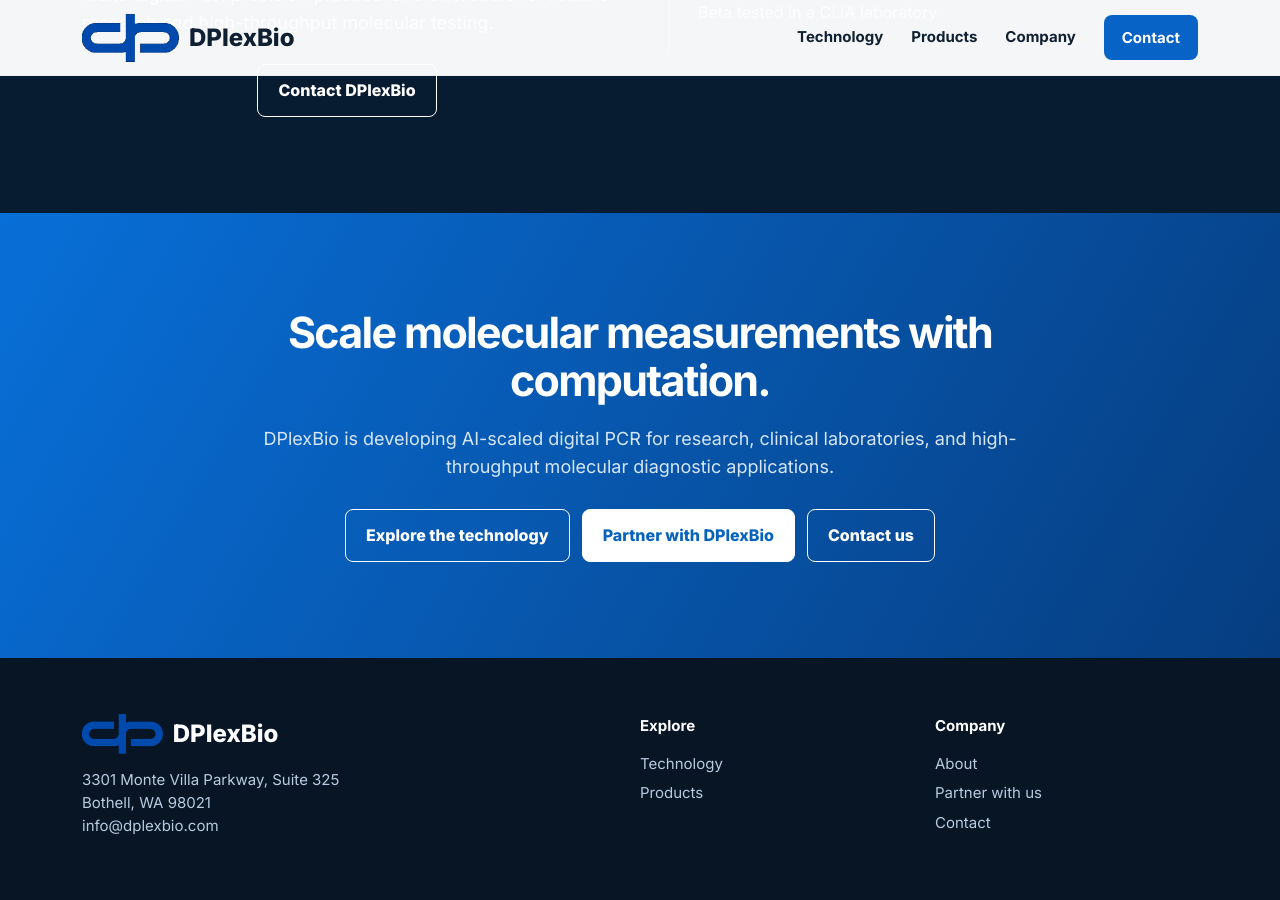
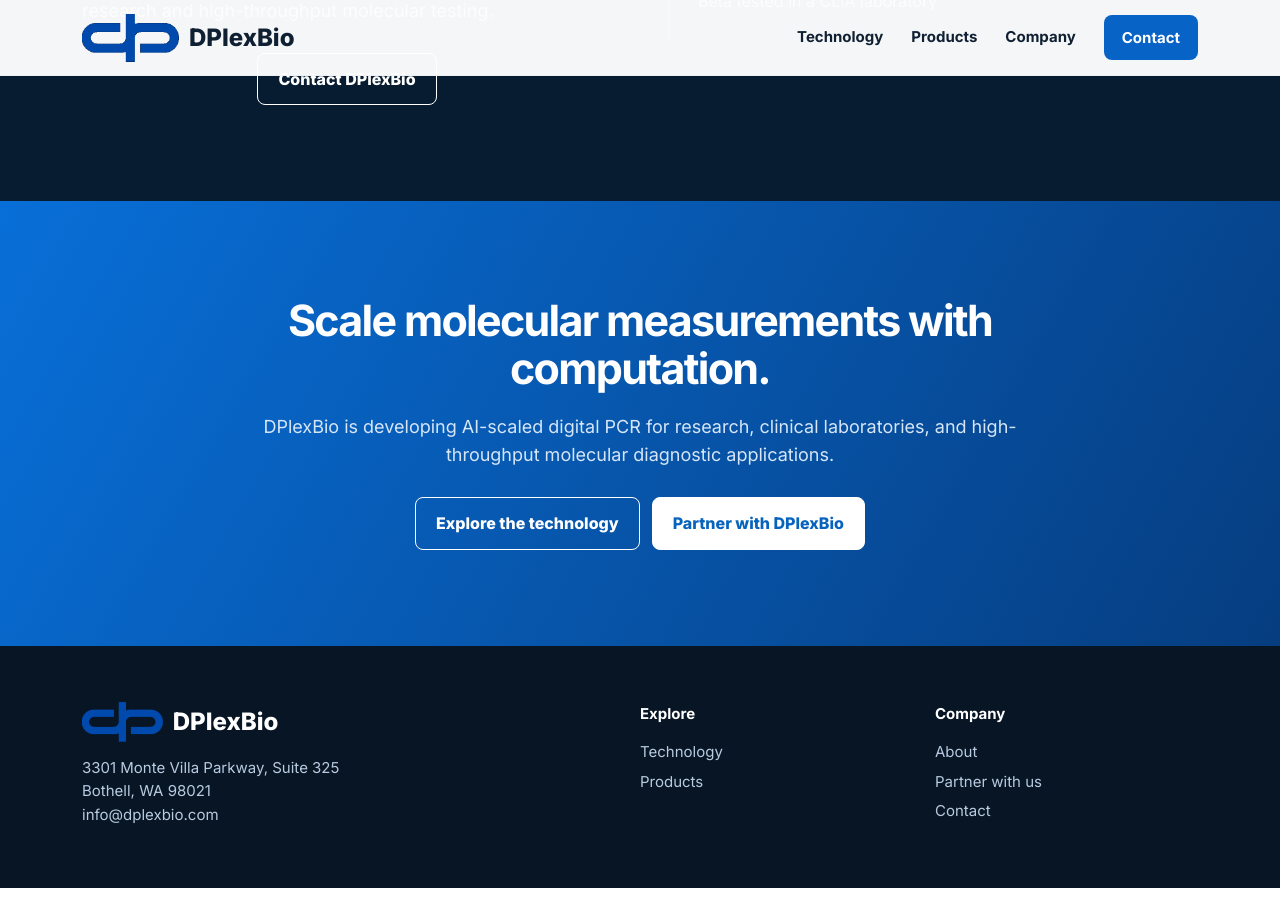
Before and after one commit to dplexbio/dplexbio.github.io, a Jekyll site: the page built from index3.html, in a window 1280 px wide and 900 px high, scrolled down 6105 px. Built offline with Jekyll 4.4.1, drawn with Linux system fonts in a browser that asks for light colours.

```diff
--- a/index3.html
+++ b/index3.html
@@ -158,7 +158,7 @@
           <p>Programmable shaker for rapid emulsion generation.</p>
         </article>
         <article class="card card--media">
-          <div class="card__media card__media--contain"><img src="{{ img }}/plates-reagents.webp" width="686" height="642" loading="lazy" alt="Plates &amp; Reagents"></div>
+          <div class="card__media card__media--contain"><img src="{{ img }}/plates-reagents.png" width="771" height="391" loading="lazy" alt="Plates &amp; Reagents"></div>
           <h3>Plates &amp; Reagents</h3>
           <p>Purpose-built edPCR consumables.</p>
         </article>
@@ -190,7 +190,6 @@
         <p class="buttons">
           <a class="btn" href="#technology">Explore the technology</a>
           <a class="btn btn--light" href="mailto:info@dplexbio.com">Partner with DPlexBio</a>
-          <a class="btn" href="#contact">Contact us</a>
         </p>
       </div>
     </section>
```
Also changed, not shown: assets/images/onepage/analysis-pipeline.webp.
